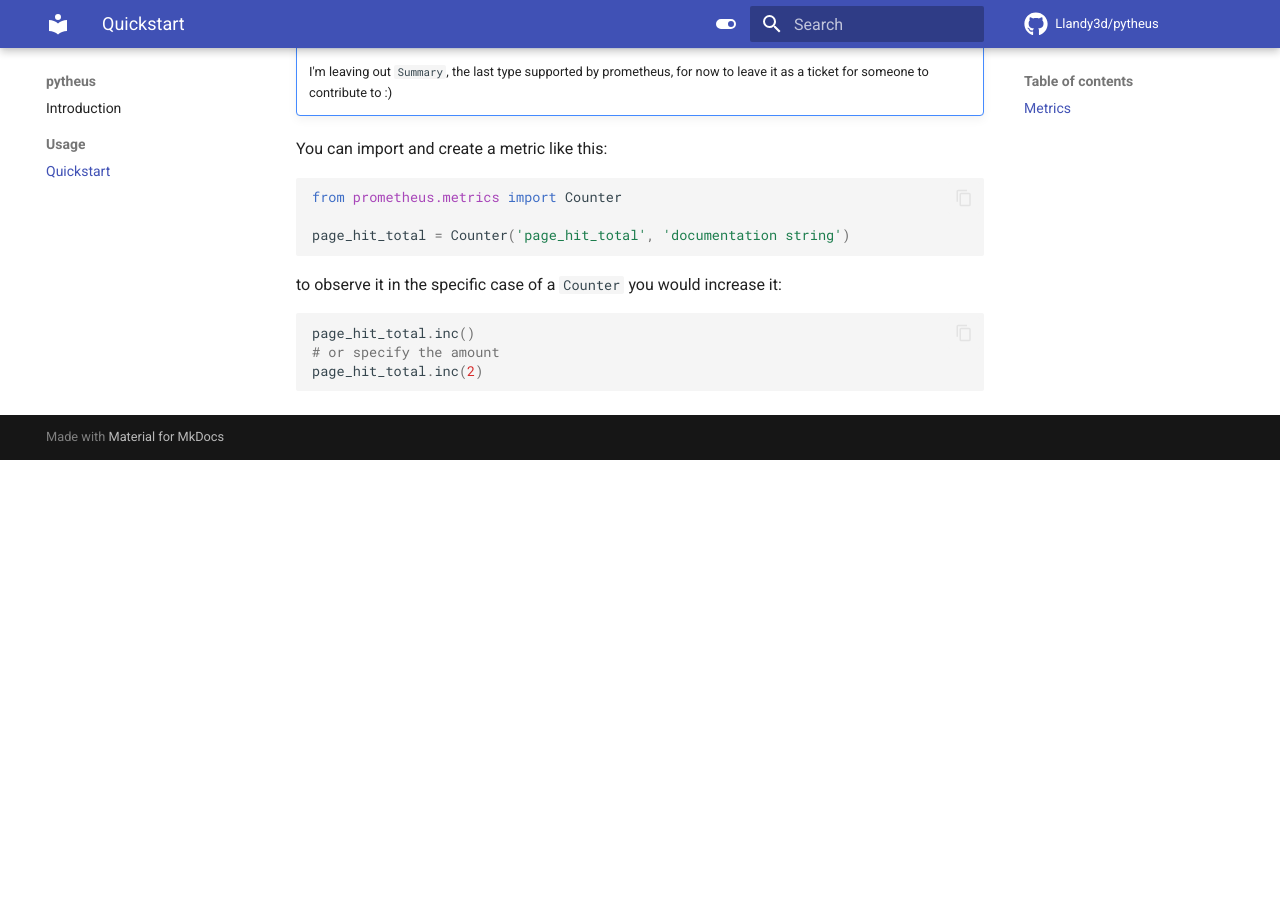
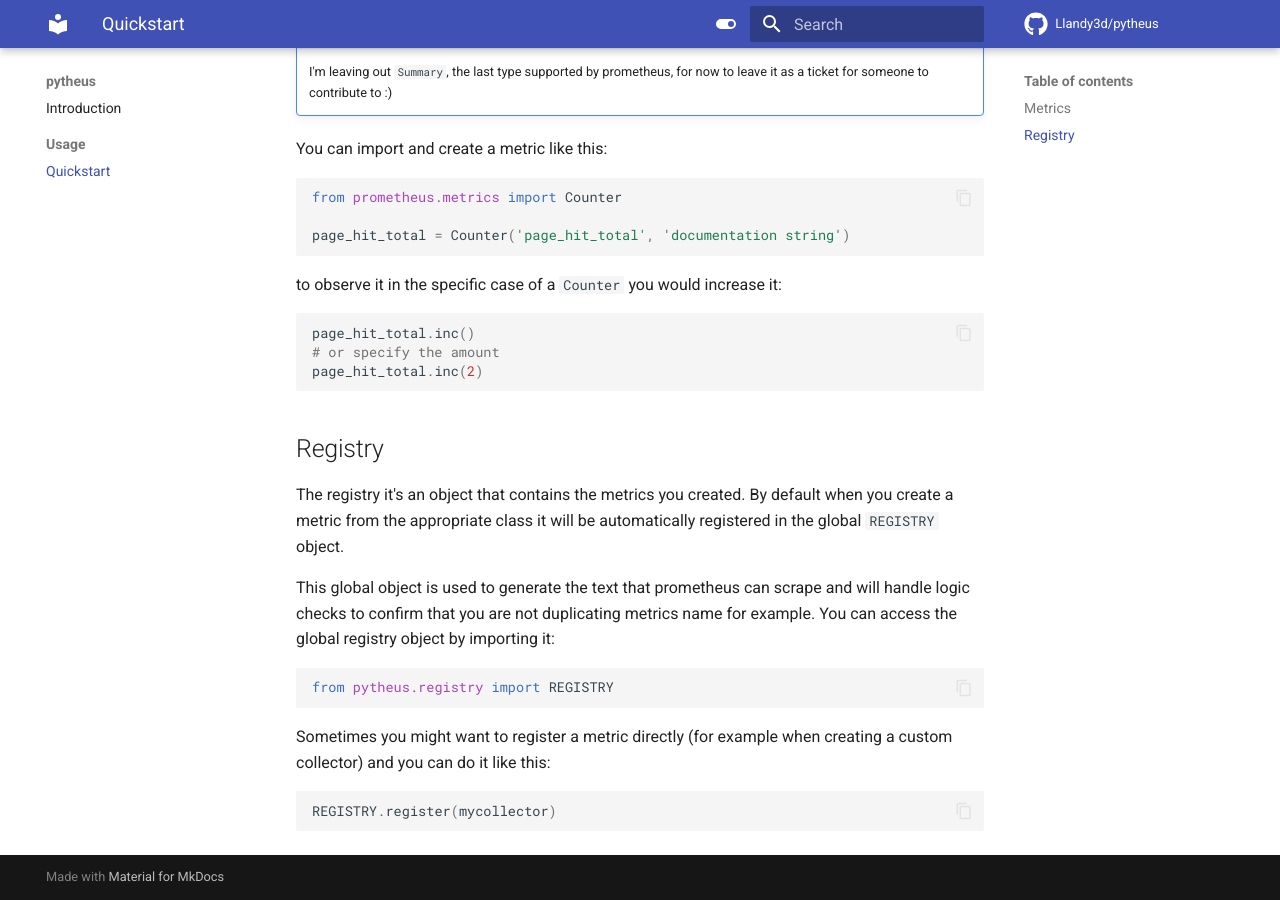
Before and after one commit to Llandy3d/pytheus, an MkDocs documentation site: the page built from docs/quickstart.md, in a window 1280 px wide and 900 px high, scrolled down 895 px. Built offline with MkDocs 1.6.1 and Material for MkDocs 9.7.7, drawn with Linux system fonts in a browser that asks for light colours; comment, search, counter and statistics services are not loaded; before the commit the page ends 1355 px from its top, so only the background shows below that.

Commit message:
registry docs

````diff
--- a/docs/quickstart.md
+++ b/docs/quickstart.md
@@ -41,3 +41,20 @@ page_hit_total.inc()
 # or specify the amount
 page_hit_total.inc(2)
 ```
+
+## Registry
+
+The registry it's an object that contains the metrics you created. By default when you create a metric from the appropriate class it will be automatically registered in the global `REGISTRY` object.
+
+This global object is used to generate the text that prometheus can scrape and will handle logic checks to confirm that you are not duplicating metrics name for example.
+You can access the global registry object by importing it:
+
+```python
+from pytheus.registry import REGISTRY
+```
+
+Sometimes you might want to register a metric directly (for example when creating a custom collector) and you can do it like this:
+
+```python
+REGISTRY.register(mycollector)
+```
````
